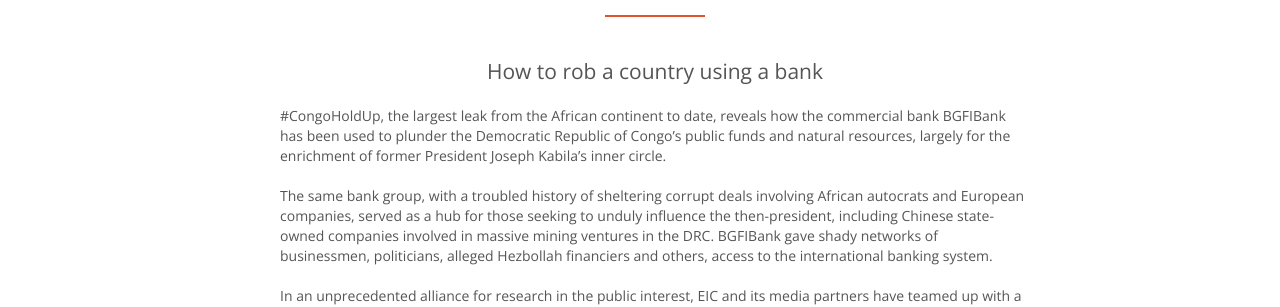
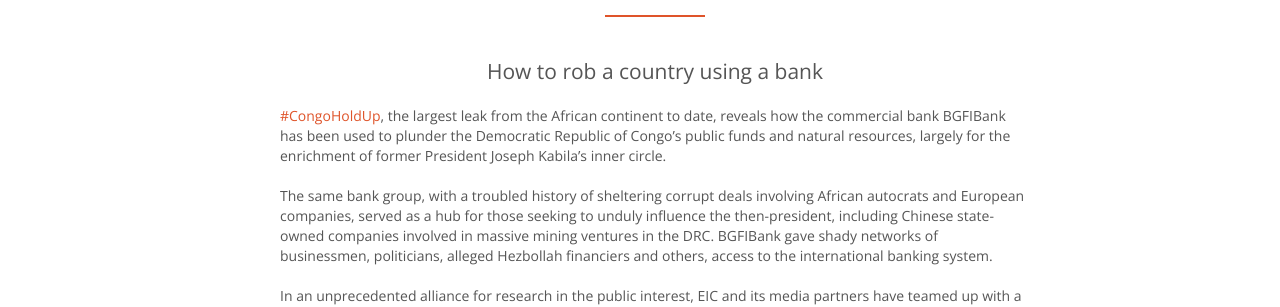
Before and after one commit to eic-network/eic-incubator.github.io, a Jekyll site: the page built from _projects/congo-holdup.md, in a window 1280 px wide and 900 px high. Shown: the part 192-499 px from the top of the window. Built offline with Jekyll 4.4.1, drawn with Linux system fonts in a browser that asks for light colours; nearby versions of some CDN libraries; part of the change alters nothing that is shown.

```diff
--- a/_projects/congo-holdup.md
+++ b/_projects/congo-holdup.md
@@ -2,7 +2,7 @@
 title: Congo Hold-up
 intro: How to rob a country using a bank
 description: |-
-  #CongoHoldUp, the largest leak from the African continent to date, reveals how the commercial bank BGFIBank has been used to plunder the Democratic Republic of Congo's public funds and natural resources, largely for the enrichment of former President Joseph Kabila's inner circle.
+  [#CongoHoldUp](https://twitter.com/search?q=%23CongoHoldUp&src=typeahead_click&f=top), the largest leak from the African continent to date, reveals how the commercial bank BGFIBank has been used to plunder the Democratic Republic of Congo's public funds and natural resources, largely for the enrichment of former President Joseph Kabila's inner circle.
 
   The same bank group, with a troubled history of sheltering corrupt deals involving African autocrats and European companies, served as a hub for those seeking to unduly influence the then-president, including Chinese state-owned companies involved in massive mining ventures in the DRC. BGFIBank gave shady networks of businessmen, politicians, alleged Hezbollah financiers and others, access to the international banking system.
 
```
